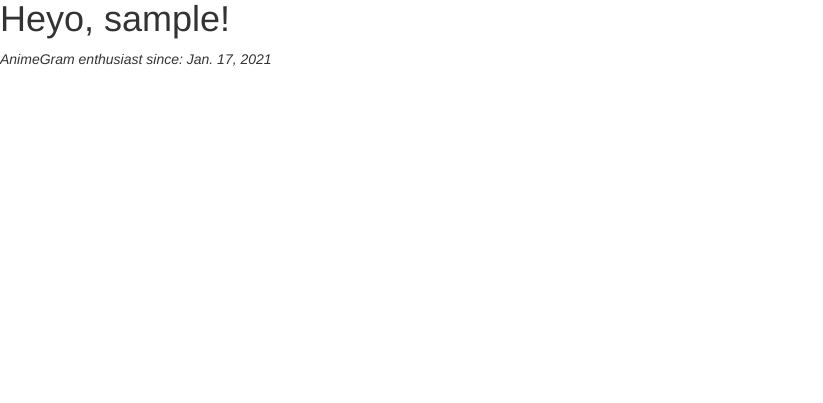
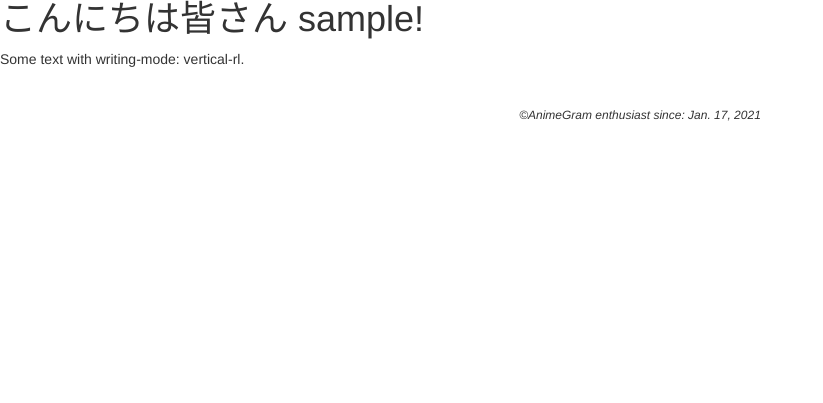
Before and after one commit to gordomathurin/capstone, a Django app: page / in a window 1280 px wide. Shown: the part 397-800 px from the top of the page, without its empty margins (0-823 px from the left). Run offline with Django 3.2, Linux system fonts and the light colour scheme; the visitor is signed in with stand-in values (Sample User, id 1); data that the repository does not hold is empty; some libraries are stand-ins or nearby versions.

Commit message:
index for home page version2

```diff
--- a/static/css/post_detail.css
+++ b/static/css/post_detail.css
@@ -48,3 +48,7 @@
     -webkit-transform: scaleX(-1);
     transform: scaleX(-1);
   }
+
+  span.test2 {
+    writing-mode: vertical-rl;
+  }
--- /dev/null
+++ b/static/css/vertical.css
@@ -0,0 +1,3 @@
+span.test2 {
+    writing-mode: vertical-rl;
+  }
--- a/templates/base.html
+++ b/templates/base.html
@@ -25,6 +25,9 @@
     <!-- <link rel="stylesheet" href="{% static 'css/avatar.css' %}" /> -->
     <link rel="stylesheet" href="{% static 'css/post_detail.css' %}" />
     <link rel="stylesheet" href="{% static 'css/avatar_image.css' %}" />
+    <link rel="stylesheet" href="{% static 'css/vertical.css' %}" />
+
+
 
 
 
--- a/templates/index.html
+++ b/templates/index.html
@@ -1,5 +1,15 @@
-{% extends "base.html" %} {% block content %}
+{% extends "base.html" %}
+{% load static %}
+{% block content %}
 </br>
+<!DOCTYPE html>
+<html>
+
+<head></head>
+
+<body>
+
+
     <div align="left">
 
         <a href="javascript:history.go(-1)">👽</a>&nbsp;
@@ -24,9 +34,17 @@
         <h3><a href="https://www.messentools.com/en/msn-emoticon-details-and-download/id/3859/" target="_blank"
                 title="Emoticon Street Fighter 1"><img border="0" alt="Emoticon Street Fighter 1"
                     src="https://www.messentools.com/images/emoticones/street-fighter/www.MessenTools.com-games-street-fighter-000.gif"></a>🔥🔥🔥
-        Welcome to AnimeGram🔥🔥🔥</h3>
-    <h1>Heyo, {{ request.user.username }}!</h1>
-    <i>AnimeGram enthusiast since: {{ request.user.created_on }}</i>
+            アニメグラム へようこそ
+            🔥🔥🔥</h3>
+
+        <!-- アニメグラム へようこそ -->
+
+        <!-- <h1>Heyo, {{ request.user.username }}!</h1> -->
+        <h1>こんにちは皆さん
+            {{ request.user.username }}!</h1>
+        <p class="test2">Some text with writing-mode: vertical-rl.</p>
+
+        <!-- <i>AnimeGram enthusiast since: {{ request.user.created_on }}</i> -->
     </div>
 
 
@@ -72,5 +90,14 @@
     <img class="" src="/media/images/default.jpg" alt="{{ users.username }}" style="width: 266px; max-height: 240px" />
     {% endif %}
 </div> -->
-<br />
+
+    <div>
+        <h6 style="text-align:center">
+            <i>&copy;AnimeGram enthusiast since: {{ request.user.created_on }}</i>
+        </h6>
+    </div>
+</body>
+
+</html>
+
 {% endblock %}
```
Lines whose indentation alone changed are shown as unchanged.
